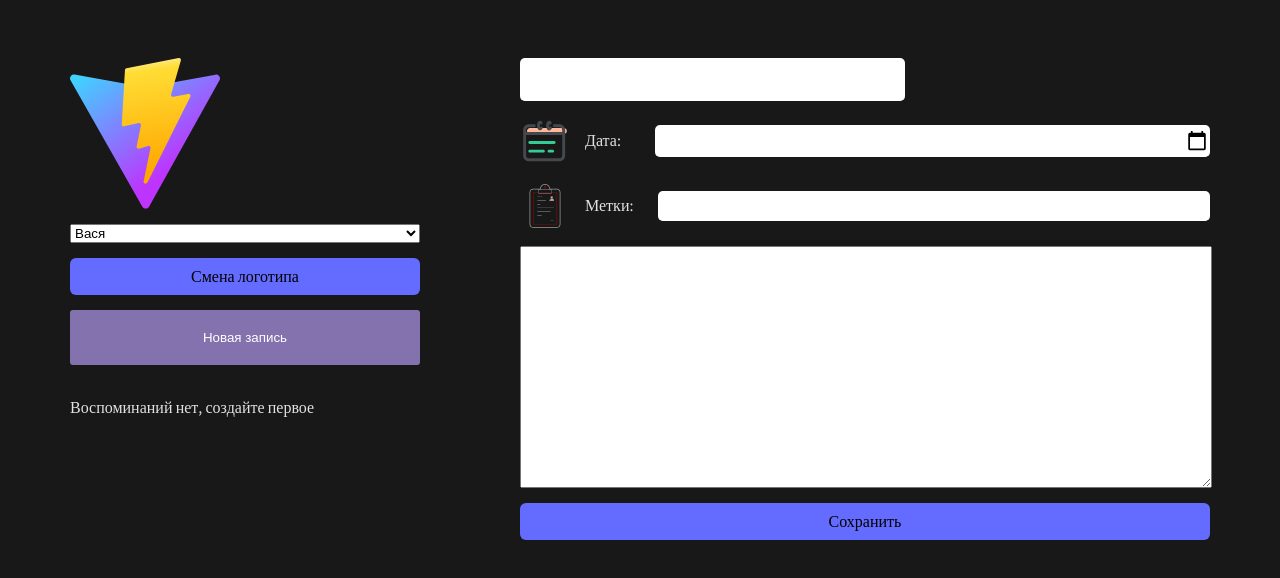
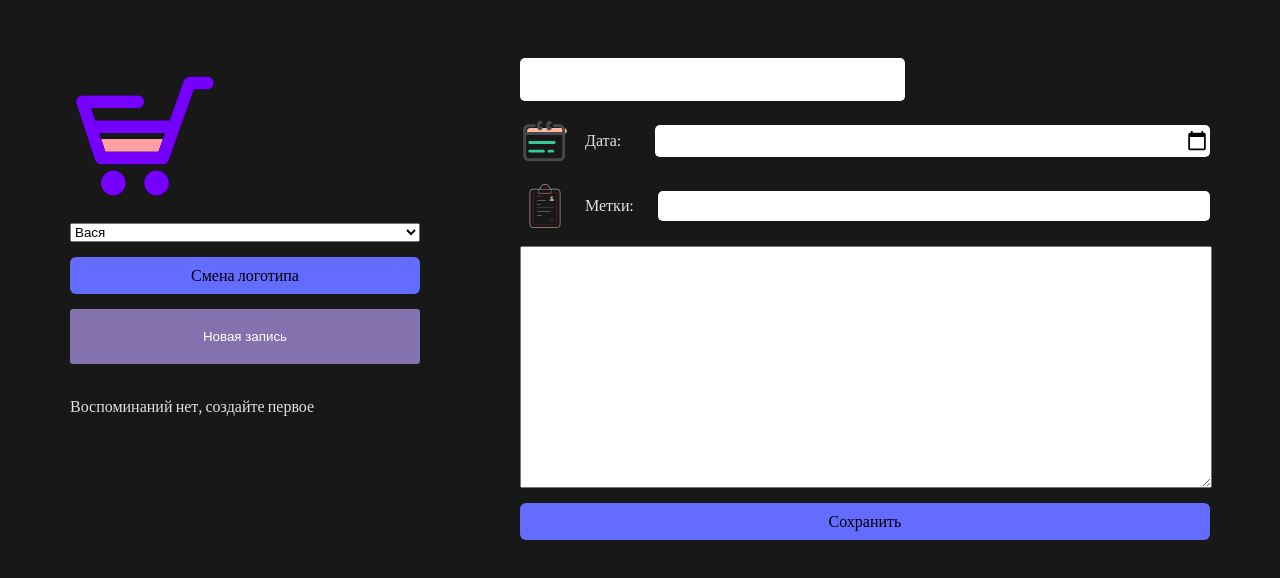
Before and after one commit to digroMan/react-route-app, a React (Vite) app: page / in a window 1280 px wide. Shown: the top 578 px of the page. Built offline with nearby package versions, Linux system fonts and the light colour scheme.

Commit message:
add useMemo

```diff
--- a/src/App.jsx
+++ b/src/App.jsx
@@ -34,8 +34,6 @@ function App() {
 	const [noteList, setNoteList] = useLocalStorage('data');
 	const [selectedItem, setSelectedItem] = useState({});
 
-	console.log('App');
-
 	const handlerAddNote = newNote => {
 		setNoteList([...noteList, {
 			id: noteList.length > 0 ? Math.max(...noteList.map(i => i.id))+ 1 : 1,
--- a/src/components/Button/Button.jsx
+++ b/src/components/Button/Button.jsx
@@ -1,11 +1,12 @@
 import cn from 'classnames';
 import styles from './Button.module.css';
+import { memo } from 'react';
 
-export const Button = ({children, onClick}) => {
-
+function Button({children, onClick}) {
+	console.log('Button');
 	return (
-		<>
-			<button className={cn(styles.button, styles.accent)} onClick={onClick}>{children}</button>
-		</>
+		<button className={cn(styles.button, styles.accent)} onClick={onClick}>{children}</button>
 	);
 };
+
+export default memo(Button);
--- a/src/components/Header/Header.jsx
+++ b/src/components/Header/Header.jsx
@@ -1,5 +1,5 @@
-import { useCallback, useState } from 'react';
-import {Button} from '../Button/Button';
+import { useState } from 'react';
+import Button from '../Button/Button';
 import { SelectUser } from '../SelectUser/SelectUser';
 import Logo from '../Logo/Logo';
 
@@ -10,14 +10,13 @@ function Header() {
 
 	console.log('Header');
 
-	const toggleLogo = useCallback(() => {
-		console.log('fun');
+	const toggleLogo = () => {
 		setLogoIndex(preState => Number(!preState));
-	}, []);
+	};
 
 	return (
 		<>
-			<Logo/>
+			<Logo imgSrc={logos[0]}/>
 			<SelectUser />
 			<Button onClick={toggleLogo}>Смена логотипа</Button>
 		</>
--- a/src/components/JournalForm/JournalForm.jsx
+++ b/src/components/JournalForm/JournalForm.jsx
@@ -1,5 +1,5 @@
 import styles from './JournalForm.module.css';
-import {Button} from '../Button/Button';
+import Button from '../Button/Button';
 import { useContext, useEffect, useReducer, useRef } from 'react';
 import classnames from 'classnames';
 import { formReducer, INITIAL_STATE } from './JournalForm.state';
@@ -7,7 +7,6 @@ import Input from '../Input/Input';
 import { UserContext } from '../../context/user.context';
 
 function JournalForm({onSubmit, data}) {
-	// const [formState, setFormState] = useState();
 	const {userId} = useContext(UserContext);
 	const [formState, dispatchForm] = useReducer(formReducer, INITIAL_STATE);
 	const {isValid, isFormReadyToSubmit, values} = formState;
--- a/src/components/JournalList/JournalList.jsx
+++ b/src/components/JournalList/JournalList.jsx
@@ -1,28 +1,30 @@
 import JournalItem from '../JournalItem/JournalItem';
 import CardButton from '../CardButton/CardButton';
 import './JournalList.css';
-import { useContext } from 'react';
+import { useContext, useMemo } from 'react';
 import { UserContext } from '../../context/user.context';
 
 function JournalList({items, setItem}) {
 	const {userId} = useContext(UserContext);
+	const sortItems = (a,b) => (Number(b.date)-Number(a.date));
+
+	const filteredItems = useMemo(() => {
+		return items.filter(el => el.userId === userId).sort(sortItems);
+	}, [userId, items]);
+
 	if(!items.length) return (
 		<>
 			<p>Воспоминаний нет, создайте первое</p>
 		</>
 	);
 
-	const sortItems = (a,b) => (Number(b.date)-Number(a.date));
-
 	return (
 		<div className='journal-list'>
-			{items
-				.filter(el => el.userId === userId)
-				.sort(sortItems).map((item) => (
-					<CardButton key={item.id} onClick={()=>setItem(item)}>
-						<JournalItem id={item.id} title={item.title} tag={item.tag} date={item.date} post={item.post}/>
-					</CardButton>
-				))}
+			{filteredItems.map((item) => (
+				<CardButton key={item.id} onClick={()=>setItem(item)}>
+					<JournalItem id={item.id} title={item.title} tag={item.tag} date={item.date} post={item.post}/>
+				</CardButton>
+			))}
 		</div>
 	);
 }
--- a/src/components/Logo/Logo.jsx
+++ b/src/components/Logo/Logo.jsx
@@ -1,12 +1,12 @@
 import styles from './Logo.module.css';
 import { memo } from 'react';
 
-function Logo () {
+function Logo ({imgSrc}) {
 
 	console.log('Logo');
 
 	return (
-		<img className={styles.logo} src={'./vite.svg'} alt="Логотип" />
+		<img className={styles.logo} src={imgSrc} alt="Логотип" />
 	);
 }
 
```
